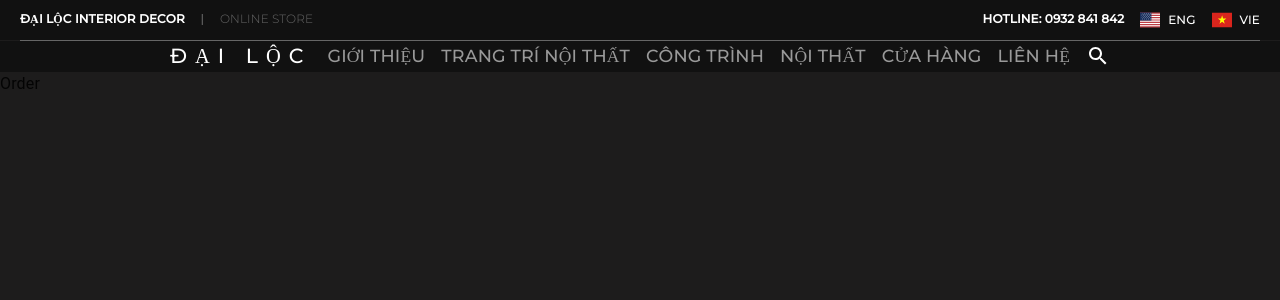
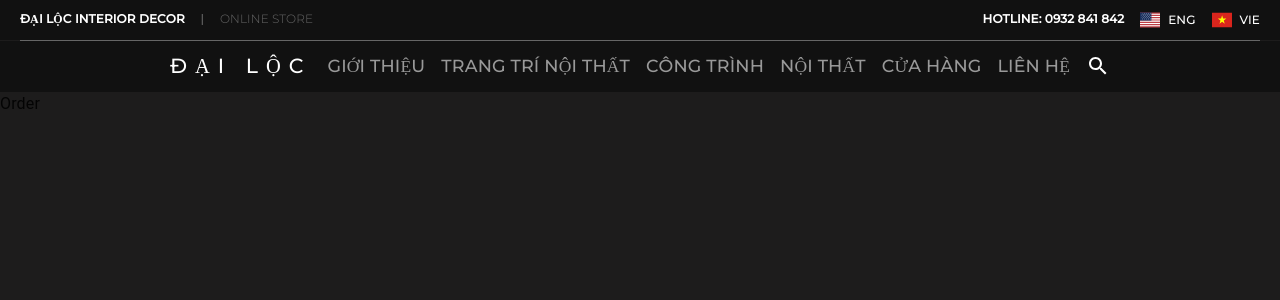
Before and after one commit to dev-nhkhoa/dai-loc-web, a React (Vite) app: page / in a window 1280 px wide. Shown: the top 300 px of the page. Built offline with nearby package versions, Linux system fonts and the light colour scheme; a web font is replaced by a local one.

Commit message:
style: add padding for bottom content

```diff
--- a/src/components/header/BottomContent/BottomContent.jsx
+++ b/src/components/header/BottomContent/BottomContent.jsx
@@ -12,6 +12,7 @@ const BottomContent = () => {
         backgroundColor: '#111',
         alignItems: 'center',
         justifyContent: 'center',
+        p: '10px 5px',
       }}
     >
       <Typography
```
